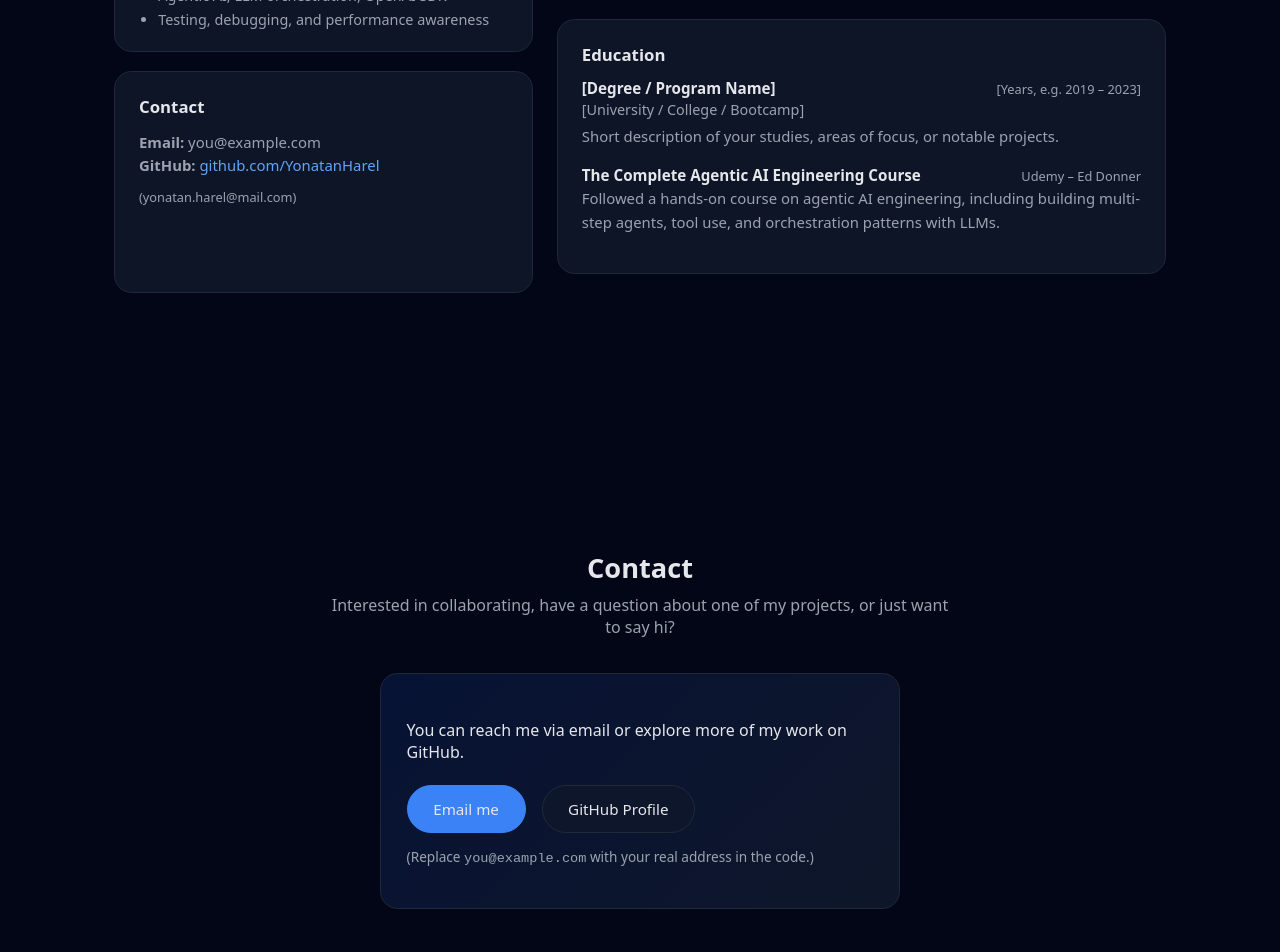
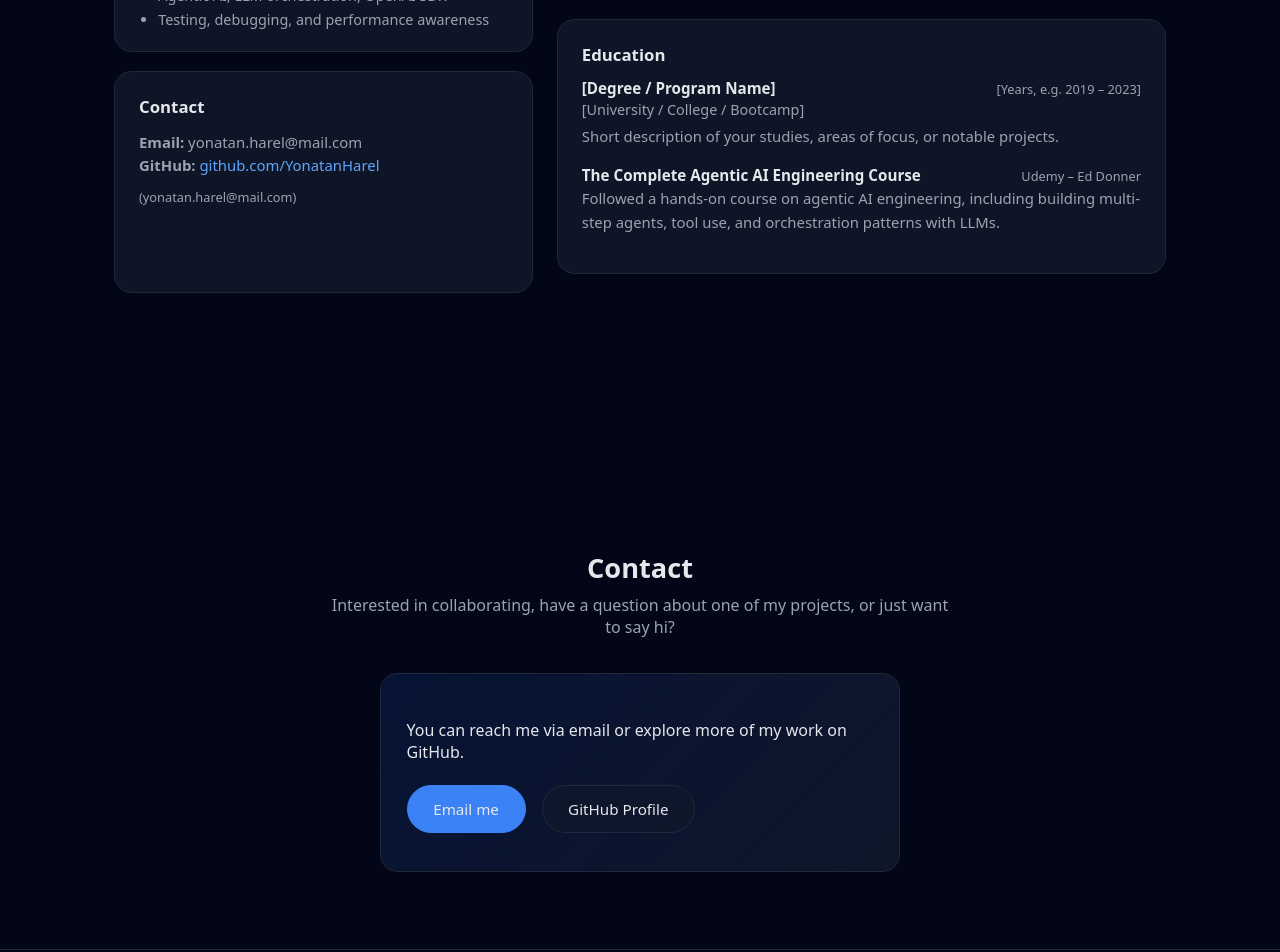
Before and after one commit to YonatanHarel/yonatanharel.github.io, a React (Vite) app: page / in a window 1280 px wide. Shown: the part 2380-3332 px from the top of the page. Built offline with nearby package versions, Linux system fonts and the light colour scheme.

Commit message:
fixed email address

```diff
--- a/src/App.jsx
+++ b/src/App.jsx
@@ -204,7 +204,7 @@
                   <div className="resume-card">
                     <h3 className="resume-heading">Contact</h3>
                     <p className="resume-text">
-                      <strong>Email:</strong> you@example.com
+                      <strong>Email:</strong> yonatan.harel@mail.com
                       <br />
                       <strong>GitHub:</strong>{" "}
                       <a
@@ -347,7 +347,7 @@
                   You can reach me via email or explore more of my work on GitHub.
                 </p>
                 <div className="contact-actions">
-                  <a className="btn btn-primary" href="mailto:you@example.com">
+                  <a className="btn btn-primary" href="mailto:yonatan.harel@mail.com">
                     Email me
                   </a>
                   <a
@@ -359,10 +359,10 @@
                     GitHub Profile
                   </a>
                 </div>
-                <p className="contact-note">
+                {/* <p className="contact-note">
                   (Replace <code>you@example.com</code> with your real address in
                   the code.)
-                </p>
+                </p> */}
               </div>
             </section>
           </main>
```
